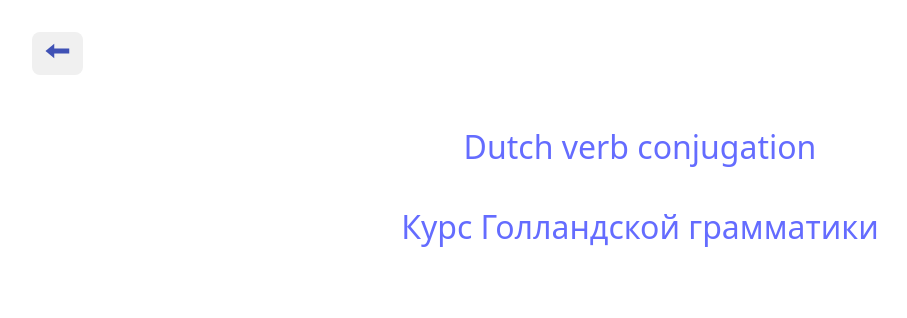
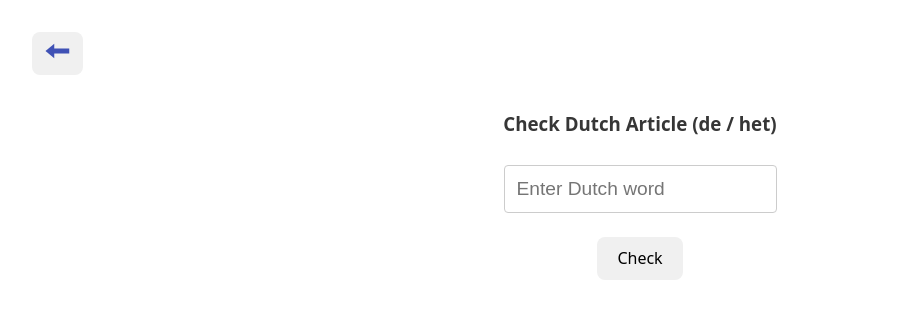
Before and after one commit to BakaiOleksandr/dutch-dictionary-app-frontend, a React (Vite) app: page /usefulllinks in a window 1280 px wide. Shown: the top 318 px of the page, without its empty margins (0-907 px from the left). Built offline with nearby package versions, Linux system fonts and the light colour scheme; no server answers; sample sign-in values are in the browser's storage.

Commit message:
Api urls, de/het

```diff
--- a/src/api/auth.js
+++ b/src/api/auth.js
@@ -1,4 +1,4 @@
-const API_URL = import.meta.env.VITE_API;
+const API_URL = import.meta.env.VITE_API || 5000;
 
 export const register = async (email, password) => {
   const res = await fetch(`${API_URL}/auth/register`, {
--- a/src/index.css
+++ b/src/index.css
@@ -76,6 +76,7 @@ input {
   border: 1px solid #ccc;
   border-radius: 4px;
   box-sizing: border-box;
+  font-size: larger;
 }
 form {
   display: flex;
--- a/src/pages/Dashboard.jsx
+++ b/src/pages/Dashboard.jsx
@@ -72,7 +72,9 @@ export default function Dashboard() {
       <div className={styles.headerDash}>
         {user && <p className={styles.userNameDash}>{user.email}</p>}
         <Link to={'/usefulllinks'}>
-          <button className={styles.useful}>Полезное </button>
+          <button className={styles.useful}>
+            Check Dutch Article (de / het)
+          </button>
         </Link>
         <button className={styles.logOutBtn} onClick={logout}>
           Logout
--- a/src/pages/Folder.jsx
+++ b/src/pages/Folder.jsx
@@ -9,7 +9,6 @@ import {FiArrowUp} from 'react-icons/fi';
 import ScrollToTopButton from '../components/ScrollToTopButton';
 
 const API = import.meta.env.VITE_API;
-
 export default function Folder() {
   const {folderId} = useParams();
   const token = localStorage.getItem('token');
--- a/src/pages/ForgotPassword.jsx
+++ b/src/pages/ForgotPassword.jsx
@@ -1,7 +1,7 @@
 import {useState} from 'react';
 import BackButton from '../components/BackButton';
 import {useError} from '../context/ErrorContext';
-
+const API = import.meta.env.VITE_API;
 export default function ForgotPassword() {
   const [email, setEmail] = useState('');
   const [newPassword, setNewPassword] = useState('');
@@ -22,7 +22,7 @@ export default function ForgotPassword() {
     }
 
     try {
-      const res = await fetch('http://localhost:3001/auth/forgot', {
+      const res = await fetch(`${API}/auth/forgot`, {
         method: 'POST',
         headers: {'Content-Type': 'application/json'},
         body: JSON.stringify({email, newPassword}),
--- a/src/pages/PlayGame.jsx
+++ b/src/pages/PlayGame.jsx
@@ -5,7 +5,6 @@ import {LoadingContext} from '../context/LoadingContext';
 import styles from './PlayGame.module.css';
 
 const API = import.meta.env.VITE_API;
-
 export default function PlayGame() {
   const {folderId} = useParams();
   const token = localStorage.getItem('token');
--- a/src/pages/Register.jsx
+++ b/src/pages/Register.jsx
@@ -2,7 +2,7 @@ import {useState} from 'react';
 import {validateEmailAndPassword} from '../utils/validation';
 import BackButton from '../components/BackButton';
 import {useError} from '../context/ErrorContext';
-
+const API = import.meta.env.VITE_API;
 export default function Register() {
   const [email, setEmail] = useState('');
   const [password, setPassword] = useState('');
@@ -18,7 +18,7 @@ export default function Register() {
     }
 
     try {
-      const res = await fetch('http://localhost:3001/auth/register', {
+      const res = await fetch(`${API}/auth/register`, {
         method: 'POST',
         headers: {'Content-Type': 'application/json'},
         body: JSON.stringify({email, password}),
--- a/src/pages/UsefullLinks.jsx
+++ b/src/pages/UsefullLinks.jsx
@@ -1,28 +1,89 @@
+import {useState, useContext} from 'react';
 import BackButton from '../components/BackButton';
+import {LoadingContext} from '../context/LoadingContext';
+import {useError} from '../context/ErrorContext';
+import styles from './UsefullLinks.module.css';
+// API подтягивается автоматически из .env.local при dev и из .env при build
+const API = import.meta.env.VITE_API;
+
 export default function UsefullLinks() {
+  const [word, setWord] = useState('');
+  const [article, setArticle] = useState('');
+  const [resultWord, setResultWord] = useState(''); // сохраняем слово для результата
+  const {showError} = useError();
+
+  const {loading, setLoading} = useContext(LoadingContext);
+
+  const handleSubmit = async (e) => {
+    e.preventDefault();
+    const trimmedWord = word.trim();
+
+    // Проверка длины и цифр
+    if (trimmedWord.length <= 1) {
+      showError('Word must be longer than 1 letter');
+      return;
+    }
+    if (/\d/.test(trimmedWord)) {
+      showError('Word cannot contain numbers');
+      return;
+    }
+
+    try {
+      setArticle('');
+      setLoading(true);
+
+      const res = await fetch(`${API}/article/${trimmedWord.toLowerCase()}`);
+      if (!res.ok) {
+        showError('Word not found');
+        return;
+      }
+
+      const data = await res.json();
+
+      if (!data.article || data.article === 'unknown') {
+        showError('Article not found');
+      } else {
+        setArticle(data.article);
+        setResultWord(trimmedWord); // сохраняем слово для показа
+      }
+    } catch (err) {
+      showError('Something went wrong');
+    } finally {
+      setLoading(false);
+      setWord(''); // очищаем input
+    }
+  };
+
   return (
     <div>
       <BackButton />
-      <ul className='useful-links'>
-        <li>
-          <a
-            target="_blank"
-            rel="noopener noreferrer"
-            href="https://www.verbix.com/languages/dutch"
-          >
-            Dutch verb conjugation
-          </a>
-        </li>
-        <li>
-          <a
-            target="_blank"
-            rel="noopener noreferrer"
-            href="https://www.dutchgrammar.com/ru/index.php"
-          >
-            Курс Голландской грамматики
-          </a>
-        </li>
-      </ul>
+      <div className={styles.mainContainer}>
+        <h3>Check Dutch Article (de / het)</h3>
+
+        <form onSubmit={handleSubmit}>
+          <input
+            type="text"
+            placeholder="Enter Dutch word"
+            value={word}
+            name="checksubmit"
+            onChange={(e) => {
+              const sanitized = e.target.value.replace(/[^a-zA-ZÀ-ÿ\-]/g, '');
+              setWord(sanitized);
+            }}
+          />
+          <button type="submit" disabled={loading}>
+            {loading ? 'Checking...' : 'Check'}
+          </button>
+        </form>
+
+        {article && (
+          <p className={styles.result}>
+            <strong>
+              {article} {resultWord}
+            </strong>
+          </p>
+        )}
+      </div>
     </div>
   );
 }
--- /dev/null
+++ b/src/pages/UsefullLinks.module.css
@@ -0,0 +1,8 @@
+.mainContainer{
+    display: flex;
+    flex-direction: column;
+    align-items: center;
+}
+.result{
+    font-size: 3rem;
+}
```
Also changed, not shown: 1 other file (tests, documents, lock files or other folders).
